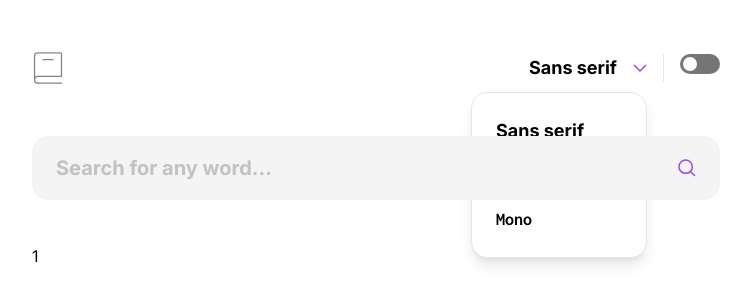
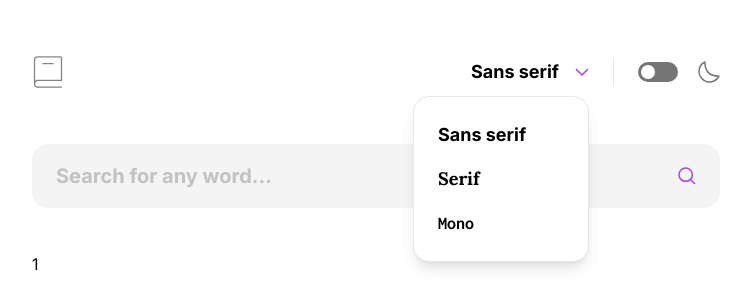
Before and after one commit to ayoub-ahabchane/FEM-dictionary-web-app, a React (Vite) app: page /definition/1 in a window 1280 px wide. Both pictures are taken after a click on the button "Sans serif". Shown: the top 308 px of the page, without its empty margins (264-1015 px from the left). Built offline with nearby package versions, Linux system fonts and the light colour scheme.

Commit message:
feat: add ability to escape search bar and font picker

```diff
--- a/src/components/FontPicker.jsx
+++ b/src/components/FontPicker.jsx
@@ -36,6 +36,11 @@ const FontPicker = () => {
     <div className="relative text-sm font-bold md:text-lg">
       <button
         ref={toggleRef}
+        onKeyDown={(e) => {
+          if (e.key === "Escape" && isRevealed) {
+            toggle();
+          }
+        }}
         className="flex items-center gap-4"
         onClick={toggle}
       >
@@ -57,7 +62,12 @@ const FontPicker = () => {
       {isRevealed && (
         <div
           ref={optionsRef}
-          className="absolute -bottom-[150px] right-0 flex w-44 flex-col gap-4 rounded-2xl border bg-white p-6 shadow-lg dark:border-primary-400 dark:bg-primary-600 dark:text-white dark:shadow-accent md:-bottom-44"
+          onKeyDown={(e) => {
+            if (e.key === "Escape" && isRevealed) {
+              toggle();
+            }
+          }}
+          className="absolute -bottom-[150px] right-0 z-10 flex w-44 flex-col gap-4 rounded-2xl border bg-white p-6 shadow-lg dark:border-primary-400 dark:bg-primary-600 dark:text-white dark:shadow-accent md:-bottom-44"
         >
           <button
             onClick={() => {
--- a/src/components/Header.jsx
+++ b/src/components/Header.jsx
@@ -7,9 +7,9 @@ import Logo from "./Logo";
 const Header = () => {
   return (
     <header className="mb-11 font-sans md:mb-11">
-      <div className="mb-6 flex h-6 items-center justify-between md:mb-14">
+      <div className="mb-6 flex h-8 items-center justify-between md:mb-14">
         <Logo />
-        <div className="flex gap-4">
+        <div className="flex gap-4 md:gap-6">
           <FontPicker />
           <div className="w-px bg-secondary-300" aria-hidden></div>
           <ThemeToggle />
--- a/src/components/Logo.jsx
+++ b/src/components/Logo.jsx
@@ -7,7 +7,7 @@ const Logo = () => {
       <svg
         xmlns="http://www.w3.org/2000/svg"
         viewBox="0 0 34 38"
-        className="h-6 w-6 md:h-8 md:w-8"
+        className="h-8 w-8"
       >
         <g
           fill="none"
--- a/src/components/Searchbar.jsx
+++ b/src/components/Searchbar.jsx
@@ -22,9 +22,10 @@ const Searchbar = () => {
           setIsValid(false);
           return;
         } else {
+          const param = word.toLowerCase();
           inputRef.current.blur();
           setWord("");
-          return navigate(`definition/${word}`);
+          return navigate(`definition/${param}`);
         }
       }}
     >
@@ -63,7 +64,7 @@ const Searchbar = () => {
       </button>
       {!isValid && (
         <p className="absolute left-0 -bottom-8 text-danger">
-          Woops! Can't be empty...
+          Woops! can't be empty...
         </p>
       )}
     </form>
--- a/src/components/ThemeToggle.jsx
+++ b/src/components/ThemeToggle.jsx
@@ -1,13 +1,13 @@
-import React, { useContext, useEffect } from "react";
-import useToggle from "../store/hooks/useToggle";
+import React, { useContext } from "react";
 import { ThemeContext } from "../store/context/ThemeCtx";
 
 const ThemeToggle = () => {
   const { themeColor, setThemeColor } = useContext(ThemeContext);
 
   return (
+    <div className="flex items-center gap-3 md:gap-5">
       <button
-      className="relative flex h-5 w-10 items-center rounded-xl bg-secondary-400"
+        className="relative flex h-5 w-10 items-center rounded-xl bg-secondary-400 transition-colors duration-300 dark:bg-accent"
         onClick={() => {
           if (themeColor === "dark") {
             setThemeColor("light");
@@ -22,6 +22,22 @@ const ThemeToggle = () => {
           } rounded-full bg-white`}
         ></span>
       </button>
+      <svg
+        className="stroke-secondary-400 transition-colors duration-300 dark:stroke-accent"
+        xmlns="http://www.w3.org/2000/svg"
+        width="22"
+        height="22"
+        viewBox="0 0 22 22"
+      >
+        <path
+          fill="none"
+          strokeLinecap="round"
+          strokeLinejoin="round"
+          strokeWidth="1.5"
+          d="M1 10.449a10.544 10.544 0 0 0 19.993 4.686C11.544 15.135 6.858 10.448 6.858 1A10.545 10.545 0 0 0 1 10.449Z"
+        />
+      </svg>
+    </div>
   );
 };
 
```
Lines whose indentation alone changed are shown as unchanged.
